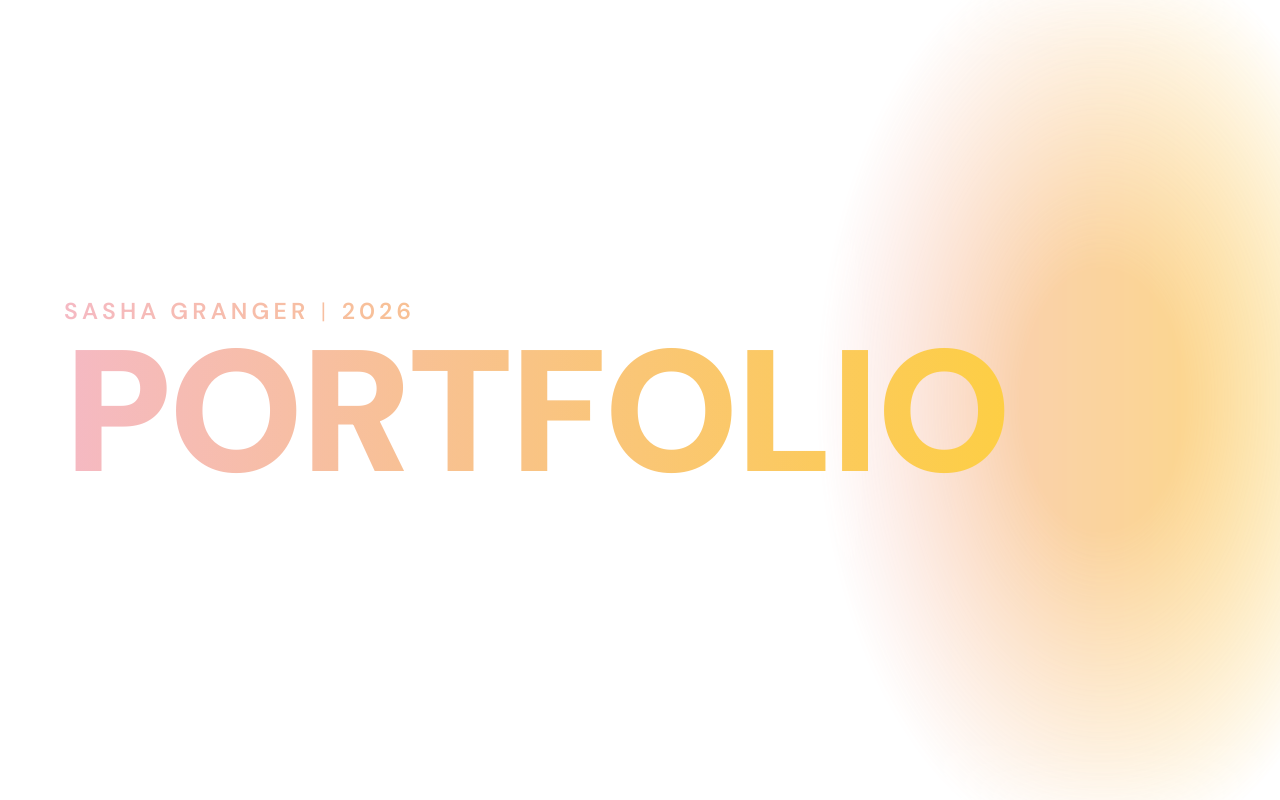
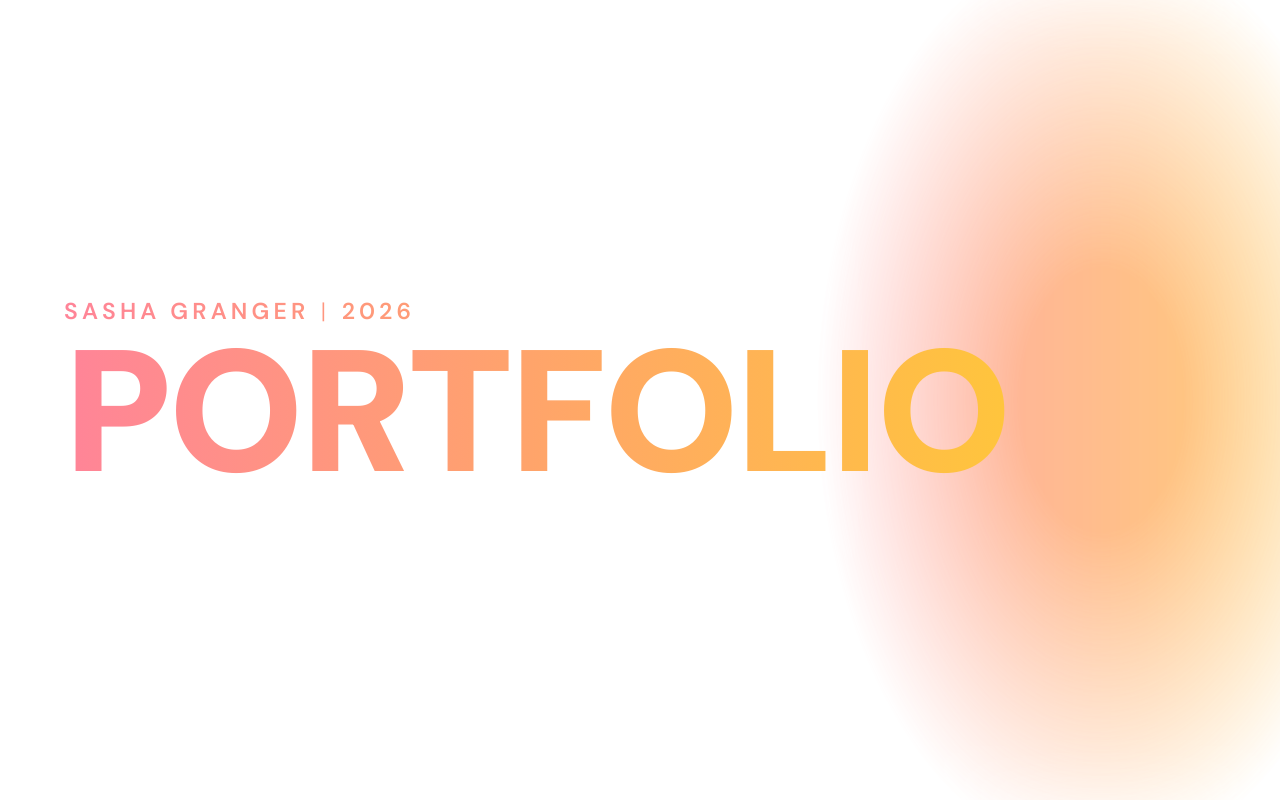
Before and after one commit to jacobclarke4/Design_Portfolio, a React (Vite) app: page / in a window 1280 px wide. Shown: the top 800 px of the page. Built offline with nearby package versions, Linux system fonts and the light colour scheme.

Commit message:
fix: update accent color variable for consistency in design

```diff
--- a/src/index.css
+++ b/src/index.css
@@ -4,7 +4,7 @@
 /* ── Root vars (for browser colour picker) ───── */
 :root {
   --primary-color: #ffd328;
-  --accent-color: #f5b9c3;
+  --accent-color: #ff8498;
   --color-navy: #3b3a8e;
   --color-navy-dark: #2b2a6e;
   --color-muted: #666666;
```
